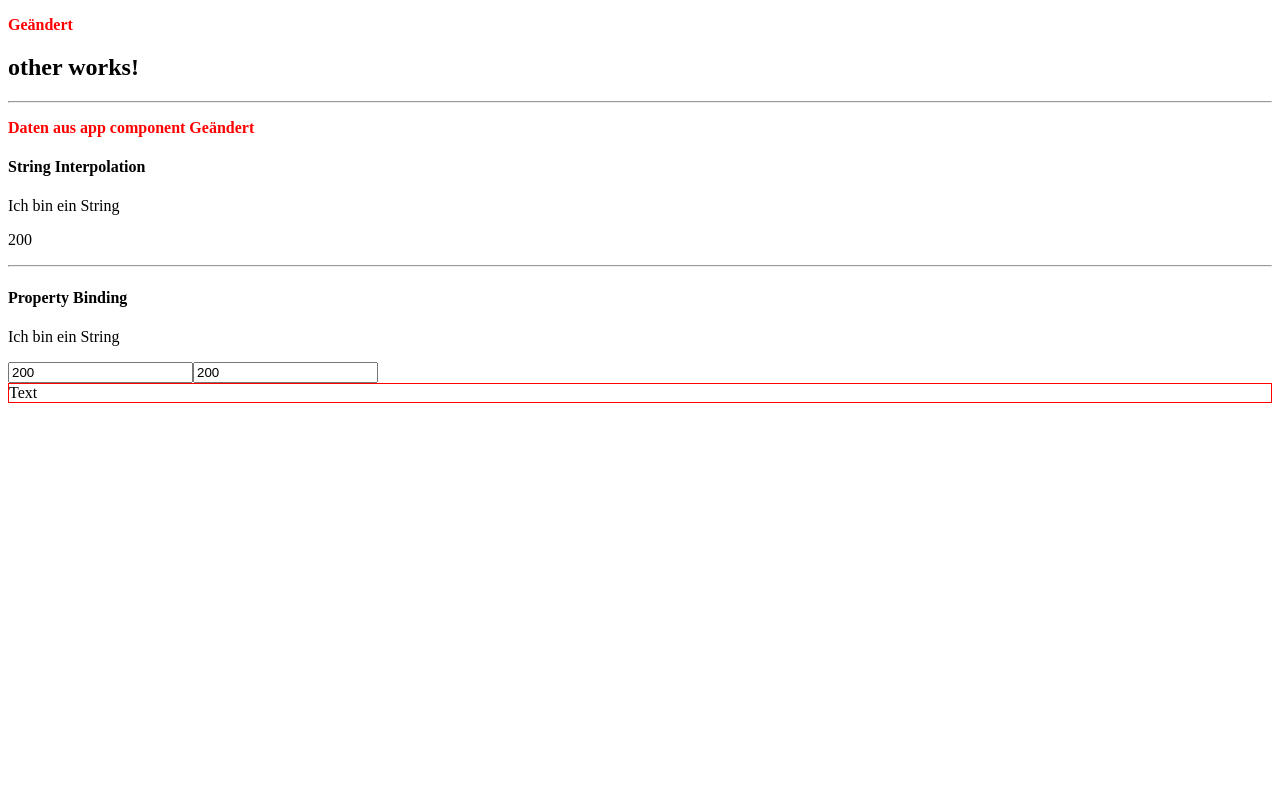
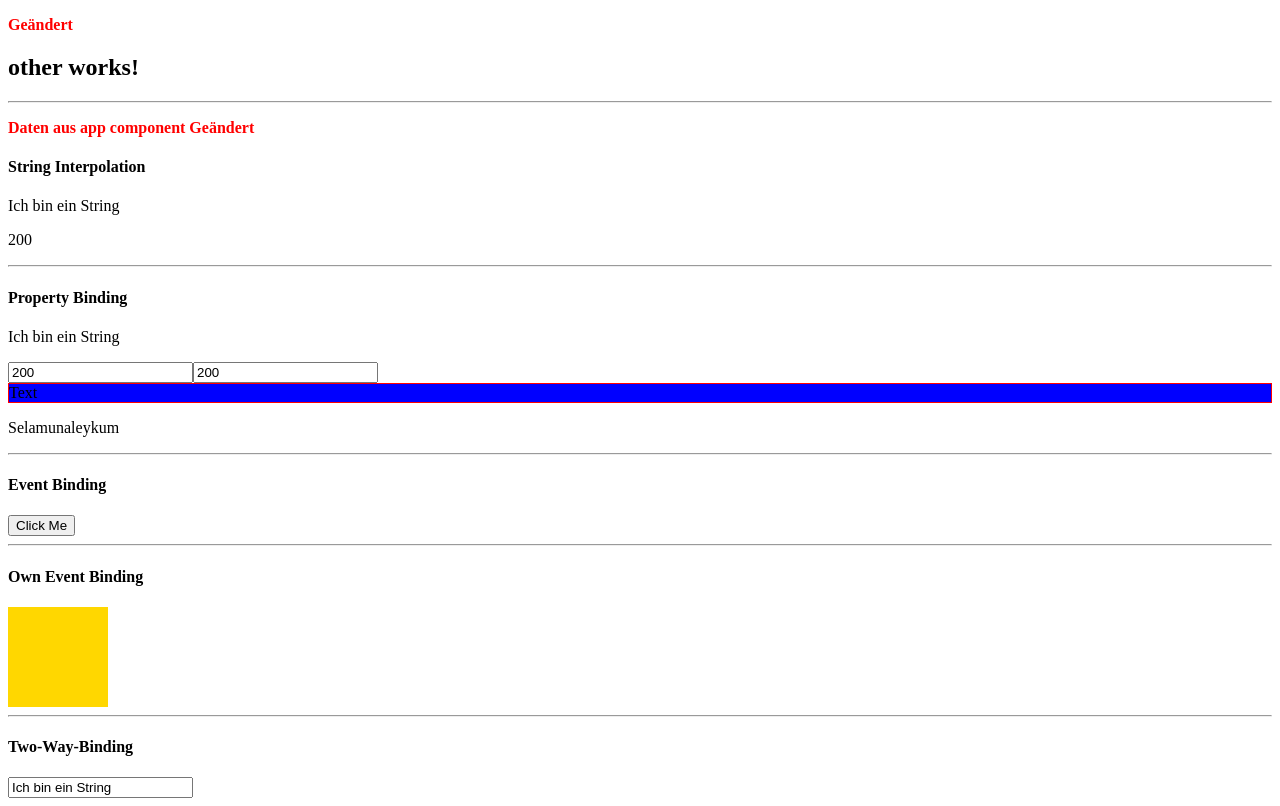
Before and after one commit to savas87/angular_learning, an Angular app: page / in a window 1280 px wide. Built offline with nearby package versions, Linux system fonts and the light colour scheme.

Commit message:
propertie bindings

```diff
--- a/src/app/databinding/databinding.component.html
+++ b/src/app/databinding/databinding.component.html
@@ -10,6 +10,22 @@
   <!--angular spezifisch mit property binding-->
   <input type="text" [value]="aNumber" />
 </div>
-<div [ngClass]="{ redBorder: true }">
+<!-- class und style directive-->
+<div
+  [ngClass]="{ redBorder: attachClass }"
+  [ngStyle]="{ 'background-color': 'blue' }"
+>
   Text
 </div>
+<!--"''" string übergeben [nameDate] argument der @Input()-->
+<app-property-binding [nameData]="'Selamunaleykum'"></app-property-binding>
+<hr />
+<h4>Event Binding</h4>
+<button (click)="onClick($event)">Click Me</button>
+<hr />
+<h4>Own Event Binding</h4>
+<!--clicked ist mein eigener event aString ist property von eltern component $event sind meine erzeugten daten-->
+<app-event-binding (clicked)="aString = $event"></app-event-binding>
+<hr />
+<h4>Two-Way-Binding</h4>
+<input type="text" [(ngModel)]="aString" />
--- a/src/app/databinding/databinding.component.ts
+++ b/src/app/databinding/databinding.component.ts
@@ -1,17 +1,23 @@
-import { Component, OnInit } from '@angular/core';
+import { Component, OnInit } from "@angular/core";
 
 @Component({
-  selector: 'app-databinding',
-  templateUrl: './databinding.component.html',
-  styleUrls: ['./databinding.component.sass'],
+  selector: "app-databinding",
+  templateUrl: "./databinding.component.html",
+  styleUrls: ["./databinding.component.sass"],
 })
 export class DatabindingComponent {
-  aString = 'Ich bin ein String';
+  aString = "Ich bin ein String";
   aNumber = 100;
-
+  attachClass = false;
   constructor() {
     setTimeout(() => {
       this.aNumber += 100;
+      this.attachClass = true;
     }, 3000);
   }
+  // event von typ Event als parameter
+  onClick(event: Event) {
+    alert("Geklickt");
+    console.log(event);
+  }
 }
--- /dev/null
+++ b/src/app/databinding/event-binding.component.ts
@@ -0,0 +1,23 @@
+import { Component, OnInit, EventEmitter, Output } from "@angular/core";
+
+@Component({
+  selector: "app-event-binding",
+  template: ` <div (click)="onClick()"></div> `,
+  styles: [
+    `
+      div {
+        width: 100px;
+        height: 100px;
+        background-color: gold;
+      }
+    `,
+  ],
+})
+export class EventBindingComponent {
+  // new EventEmitter<typ>()
+  // wichtig ist man muss sagen welcher typ erwartet wird
+  @Output() clicked = new EventEmitter<string>();
+  onClick() {
+    this.clicked.emit("Neue Text");
+  }
+}
--- /dev/null
+++ b/src/app/databinding/property-binding.component.ts
@@ -0,0 +1,11 @@
+import { Component, OnInit, Input } from "@angular/core";
+
+@Component({
+  selector: "app-property-binding",
+  template: ` <p>{{ name }}</p> `,
+  styles: [],
+})
+export class PropertyBindingComponent {
+  // alias setzen
+  @Input("nameData") name: string;
+}
```
Also changed, not shown: src/app/app.module.ts (+15 -13 lines), 2 other files (tests, documents, lock files or other folders).
